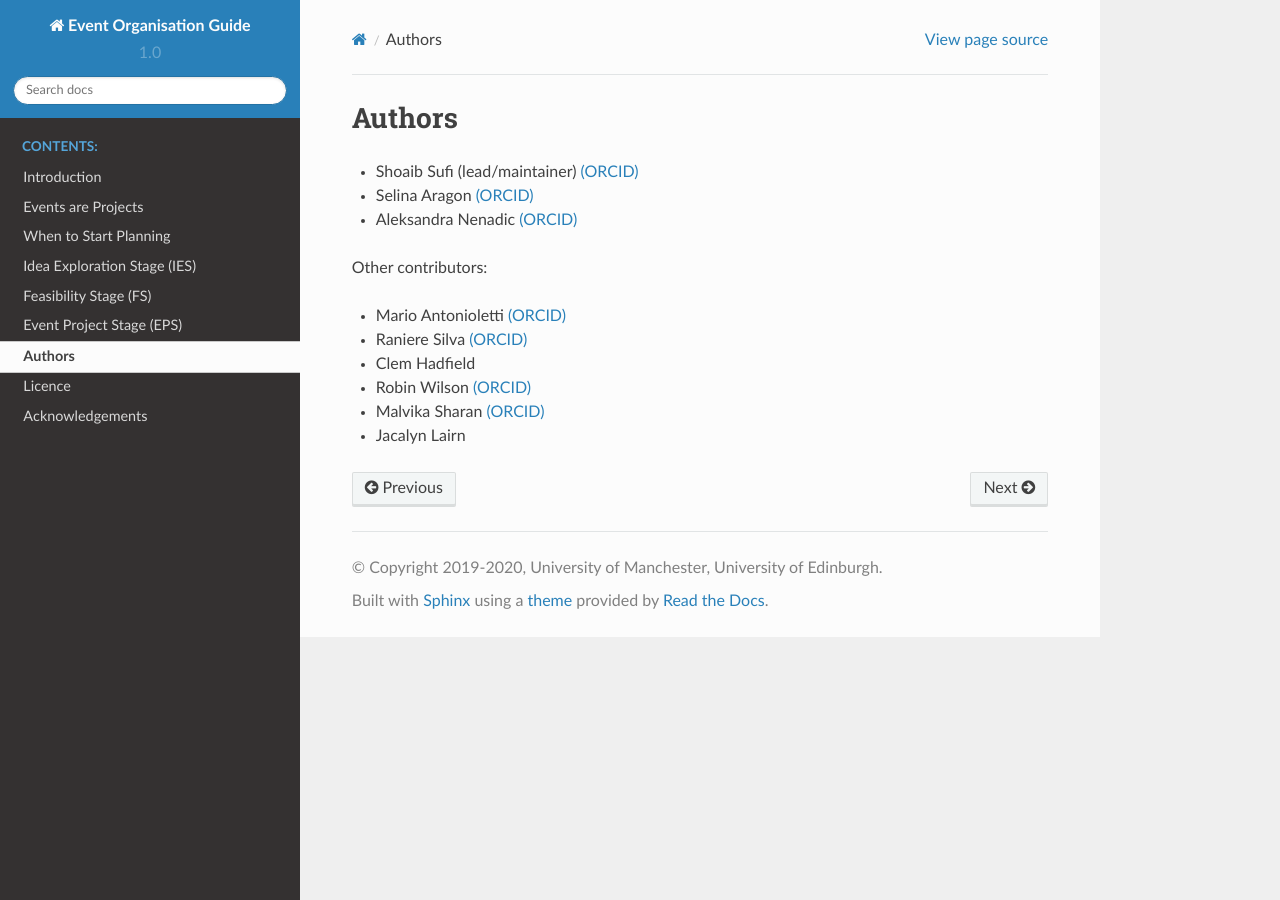
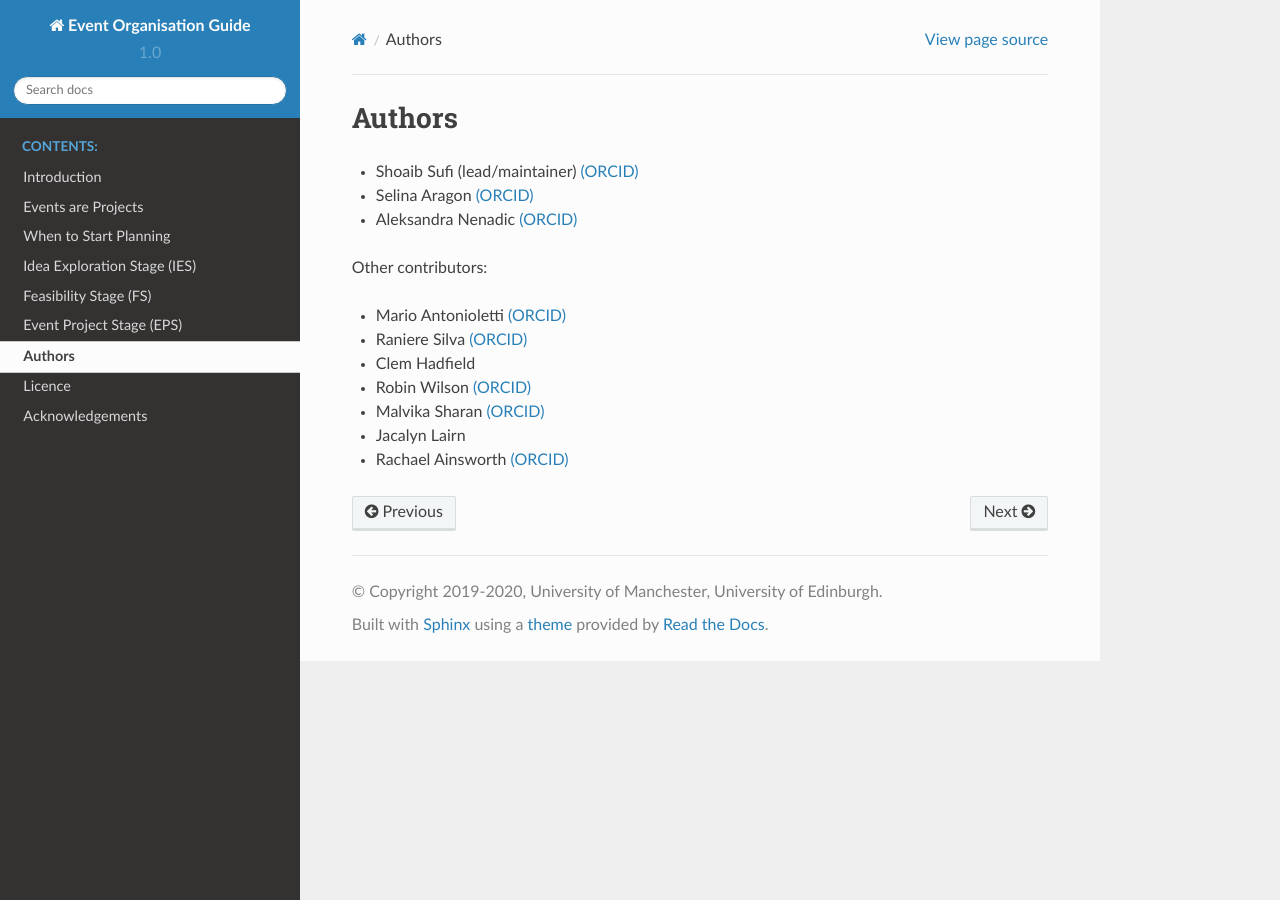
Before and after one commit to softwaresaved/event-organisation-guide, a Sphinx documentation site: the page built from docs/eog/authors.rst, in a window 1280 px wide. Built offline with Sphinx 7.4.7 and the Read the Docs theme 2.0.0, drawn with Linux system fonts in a browser that asks for light colours.

Commit message:
add Rachael Ainsworth to contributors

```diff
--- a/docs/eog/authors.rst
+++ b/docs/eog/authors.rst
@@ -17,3 +17,4 @@ Other contributors:
 - Robin Wilson `(ORCID) <https://orcid.org/0000-0001-7352-8912>`__
 - Malvika Sharan `(ORCID) <http://orcid.org/0000-0001-6619-7369>`__
 - Jacalyn Lairn
+- Rachael Ainsworth `(ORCID) <http://orcid.org/0000-0003-2591-9462>`__
```
